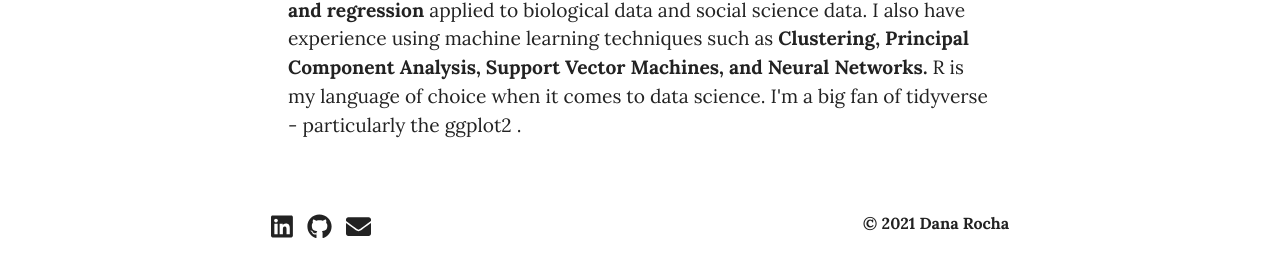
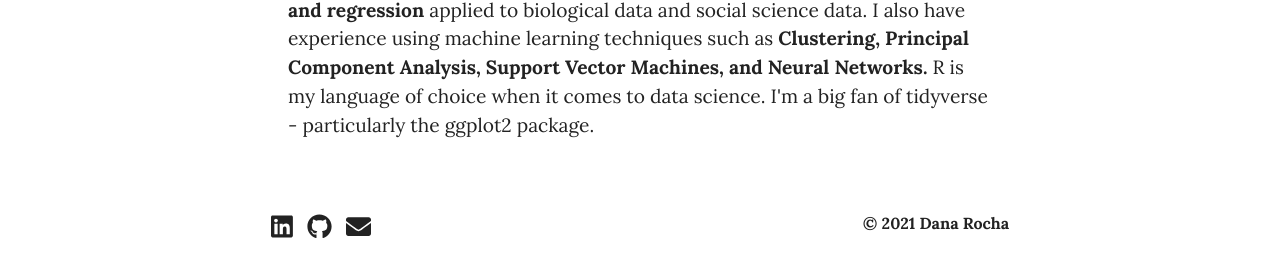
Before and after one commit to dana-rocha/dana-rocha.github.io, a Jekyll site: the page old/old_default.html, which Jekyll copies as it is, in a window 1280 px wide. Shown: the part 2012-2286 px from the top of the page. Built offline with Jekyll 4.4.1, drawn with Linux system fonts in a browser that asks for light colours; nearby versions of some CDN libraries.

Commit message:
Add work and fixing styles

```diff
--- a/_layouts/default.html
+++ b/_layouts/default.html
@@ -21,13 +21,13 @@
 <nav class="navbar navbar-expand-md navbar-light bg-light py-4">
 <div class="container-fluid">
   <a class="navbar-brand" id="brand" href="#">DANA ROCHA</a>
-  <button class="navbar-toggler" type="button" data-toggle="collapse" data-target="#navbarResponsive" aria-controls="navbarResponsive" aria-expanded="false" aria-label="Toggle navigation">
+  <button class="navbar-toggler" type="button" data-toggle="collapse" data-target="#navbarResponsive">
     <span class="navbar-toggler-icon"></span>
   </button>
   <div class="collapse navbar-collapse" id="navbarResponsive">
     <ul class="navbar-nav ml-auto">
       <li class="nav-item">
-        <a class="nav-link mx-2" href="#" target="_blank">WORK</a>
+        <a class="nav-link mx-2" href="/pages/work.html" target="_self">WORK</a>
       </li>
       <li class="nav-item">
         <a class="nav-link mx-2" href="/resume/DanaRocha_Resume.pdf">RESUME</a>
--- a/old/old_about.html
+++ b/old/old_about.html
@@ -45,7 +45,7 @@
   <!-- About Secton -->
   <div class="row text-center">
     <div class="welcome">
-        <h1><strong>Hi, I'm <span style="color: #1B9CE5;">Dana</span>.<strong></h1>
+        <h1><strong>Hi, I'm <span style="color: #1B9CE5;">Dana</span>!<strong></h1>
         <h4>I'm passionate about leveraging data and technology to make informed data-driven decisions.
         </h4>
     </div>
--- a/old/old_default.html
+++ b/old/old_default.html
@@ -115,7 +115,7 @@
       have experience using machine learning techniques such as <strong>Clustering,
       Principal Component Analysis, Support Vector Machines, and Neural Networks.</strong>
       R is my language of choice when it comes to data science.
-      I'm a big fan of tidyverse - particularly the ggplot2 . </p>
+      I'm a big fan of tidyverse - particularly the ggplot2 package. </p>
     </div>
   </div>
 
```
Also changed, not shown: pages/work.html (added, +8 -0 lines).
